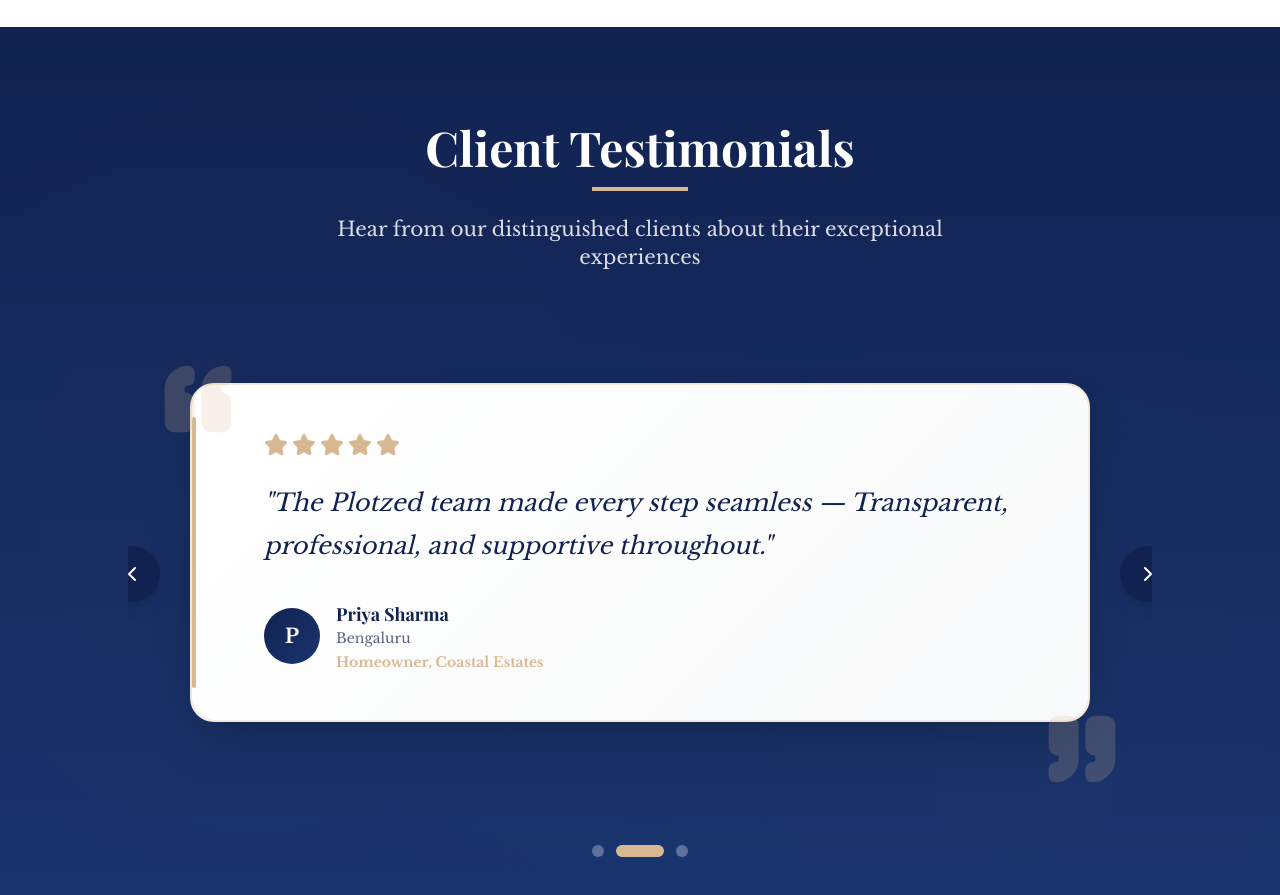
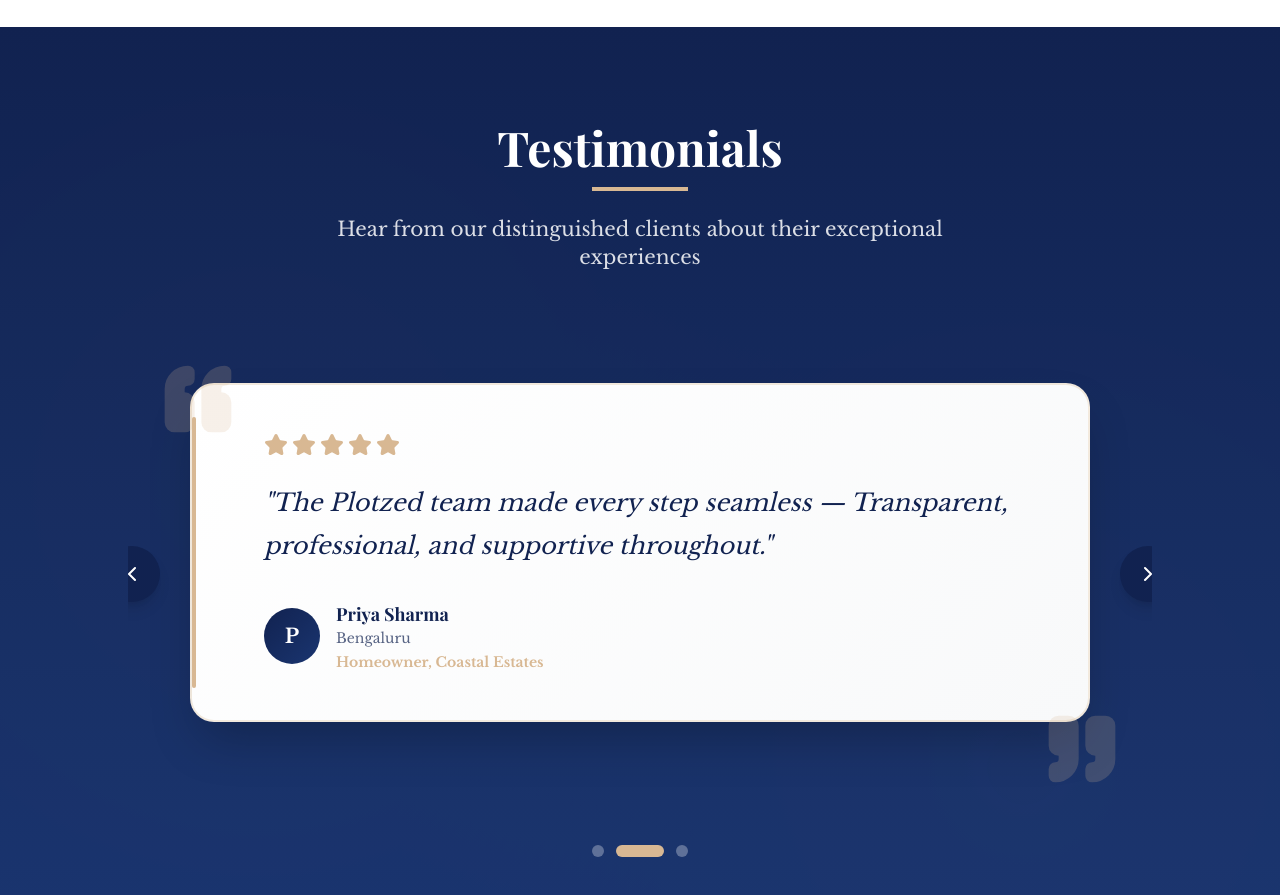
Before and after one commit to zanjtechnologies-netizen/PLOTZED, a Next.js app: page / in a window 1280 px wide. Shown: the part 5840-6735 px from the top of the page. Built offline with nearby package versions, Linux system fonts and the light colour scheme; no server answers; what react-google-recaptcha-v3 would draw is missing.

Commit message:
Minor modification

```diff
--- a/src/components/home/CustomerExperiences.tsx
+++ b/src/components/home/CustomerExperiences.tsx
@@ -181,7 +181,7 @@
           className="text-4xl md:text-5xl font-bold mb-4 text-white"
           style={{ fontFamily: 'var(--font-playfair)' }}
         >
-          Client Testimonials
+          Testimonials
         </h2>
         <div className="w-24 h-1 mx-auto mb-6" style={{ backgroundColor: '#D8B893' }} />
         <p
```
